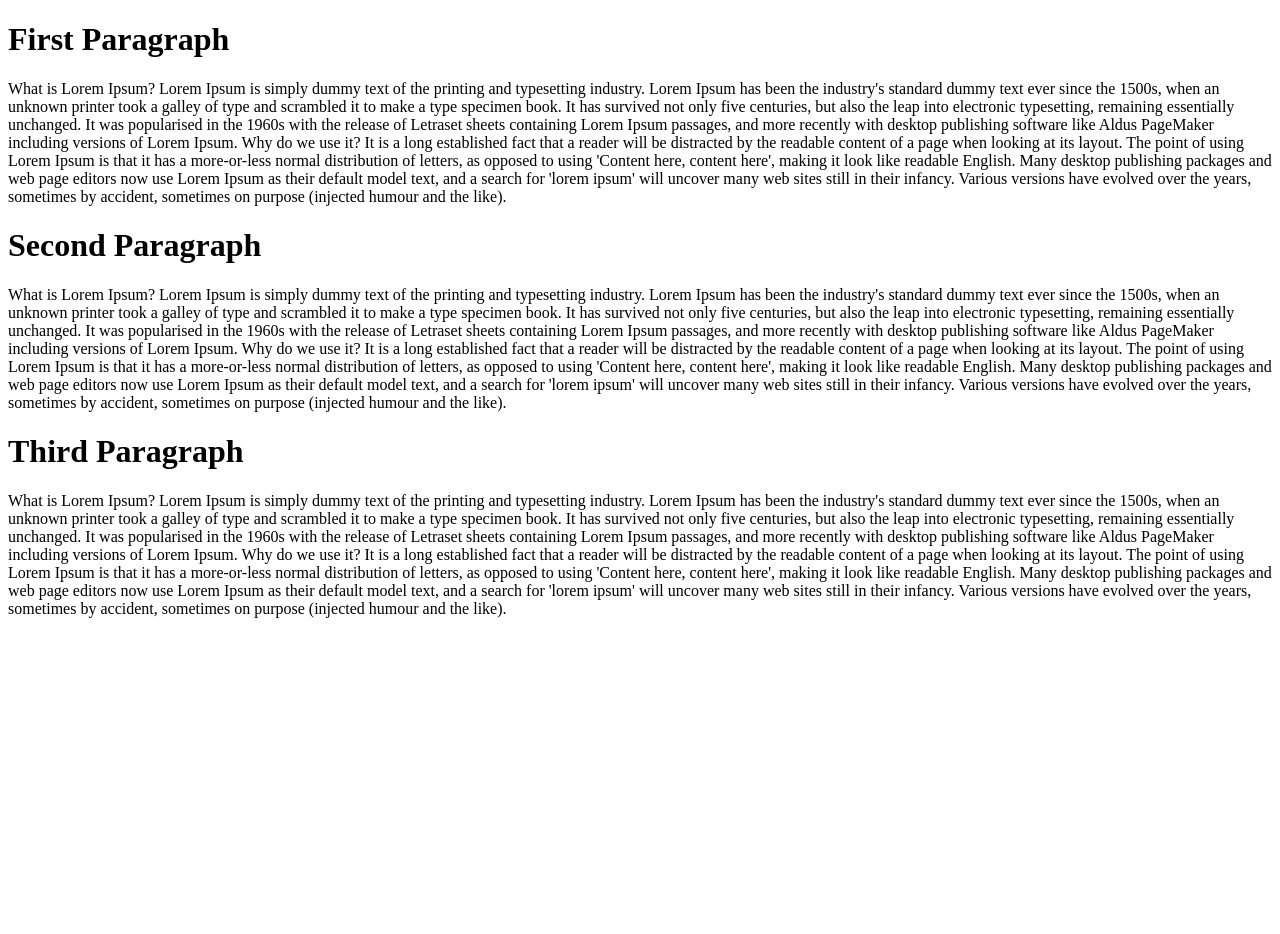
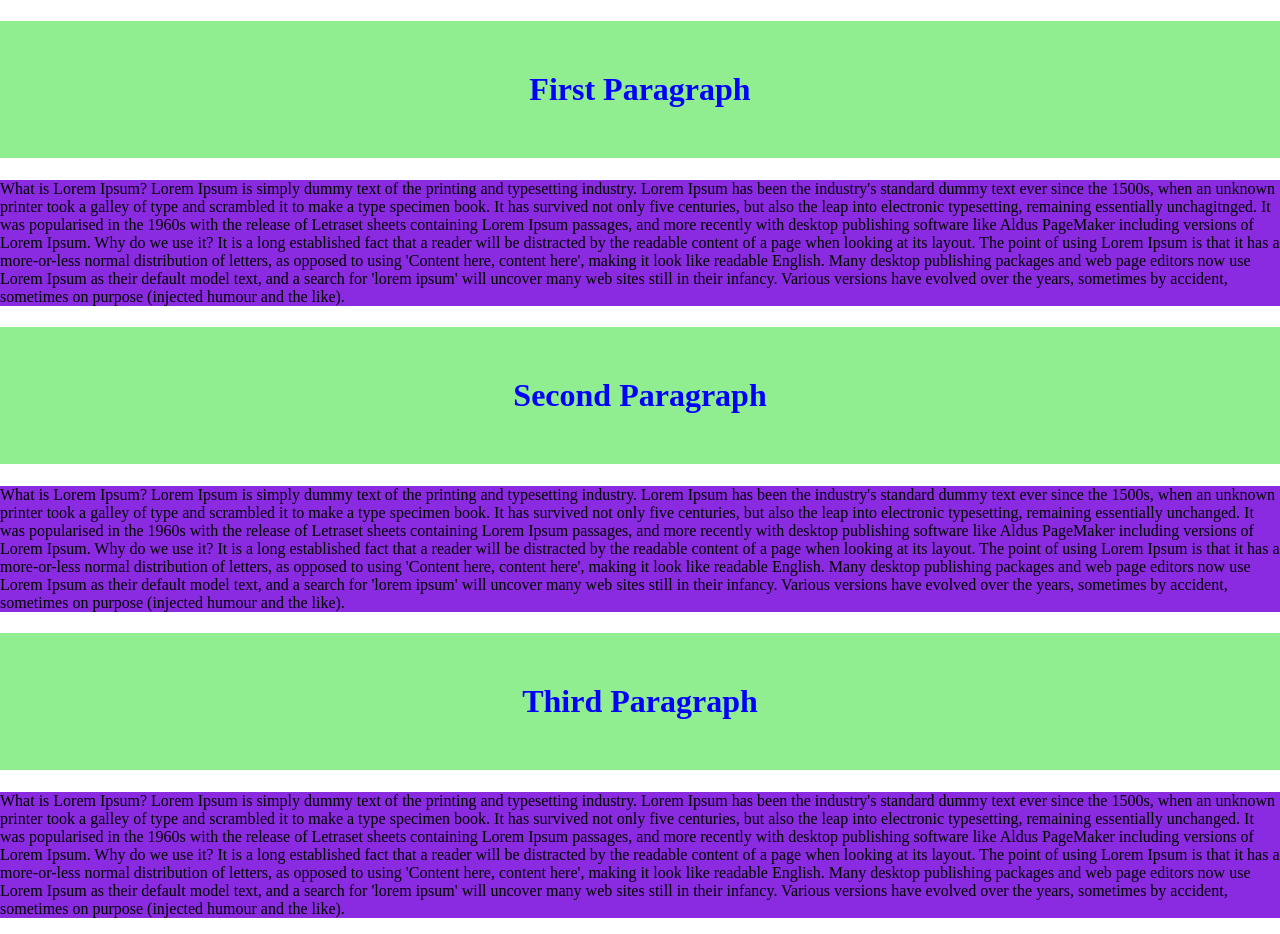
Before and after one commit to Mehedi-Hasan13/first-github-repo, a plain HTML site: page index.html in a window 1280 px wide. Before the commit the page ends 800 px from the top, so only its background shows below. Drawn offline with Linux system fonts and the light colour scheme.

Commit message:
added style file

```diff
--- a/index.html
+++ b/index.html
@@ -4,12 +4,13 @@
     <meta charset="UTF-8">
     <meta name="viewport" content="width=device-width, initial-scale=1.0">
     <title>first-github-repo</title>
+    <link rel="stylesheet" href="style.css">
 </head>
 <body>
     <h1>First Paragraph</h1>
     <p>
 What is Lorem Ipsum?
-Lorem Ipsum is simply dummy text of the printing and typesetting industry. Lorem Ipsum has been the industry's standard dummy text ever since the 1500s, when an unknown printer took a galley of type and scrambled it to make a type specimen book. It has survived not only five centuries, but also the leap into electronic typesetting, remaining essentially unchanged. It was popularised in the 1960s with the release of Letraset sheets containing Lorem Ipsum passages, and more recently with desktop publishing software like Aldus PageMaker including versions of Lorem Ipsum.
+Lorem Ipsum is simply dummy text of the printing and typesetting industry. Lorem Ipsum has been the industry's standard dummy text ever since the 1500s, when an unknown printer took a galley of type and scrambled it to make a type specimen book. It has survived not only five centuries, but also the leap into electronic typesetting, remaining essentially unchagitnged. It was popularised in the 1960s with the release of Letraset sheets containing Lorem Ipsum passages, and more recently with desktop publishing software like Aldus PageMaker including versions of Lorem Ipsum.
 
 Why do we use it?
 It is a long established fact that a reader will be distracted by the readable content of a page when looking at its layout. The point of using Lorem Ipsum is that it has a more-or-less normal distribution of letters, as opposed to using 'Content here, content here', making it look like readable English. Many desktop publishing packages and web page editors now use Lorem Ipsum as their default model text, and a search for 'lorem ipsum' will uncover many web sites still in their infancy. Various versions have evolved over the years, sometimes by accident, sometimes on purpose (injected humour and the like).
--- /dev/null
+++ b/style.css
@@ -0,0 +1,14 @@
+body{
+    margin: 0px;
+}
+p{
+    background-color: blueviolet;
+}
+h1{
+    text-align: center;
+    background-color: lightgreen;
+    padding: 50px;
+}
+h1{
+    color: blue;
+}
```
